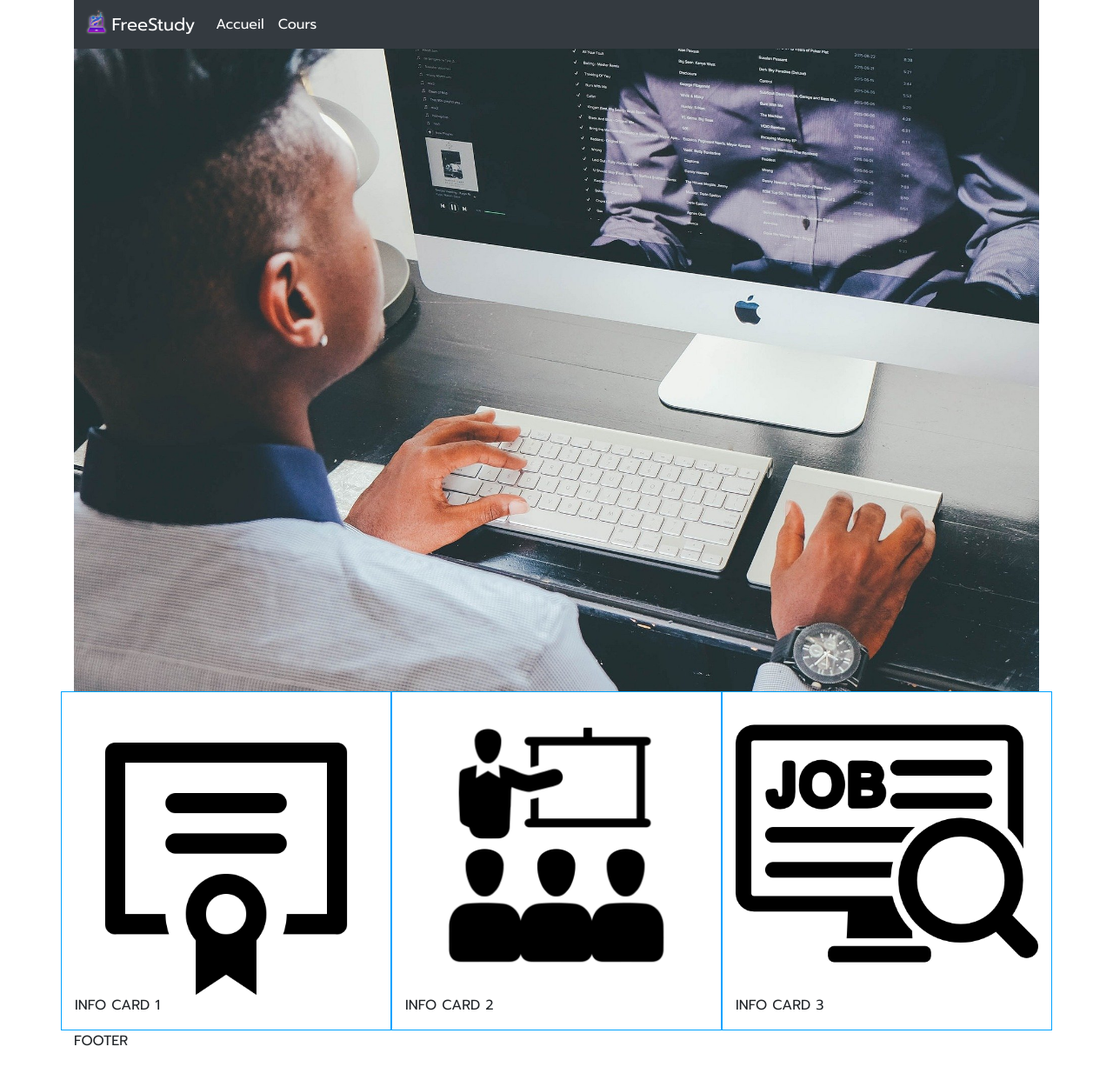
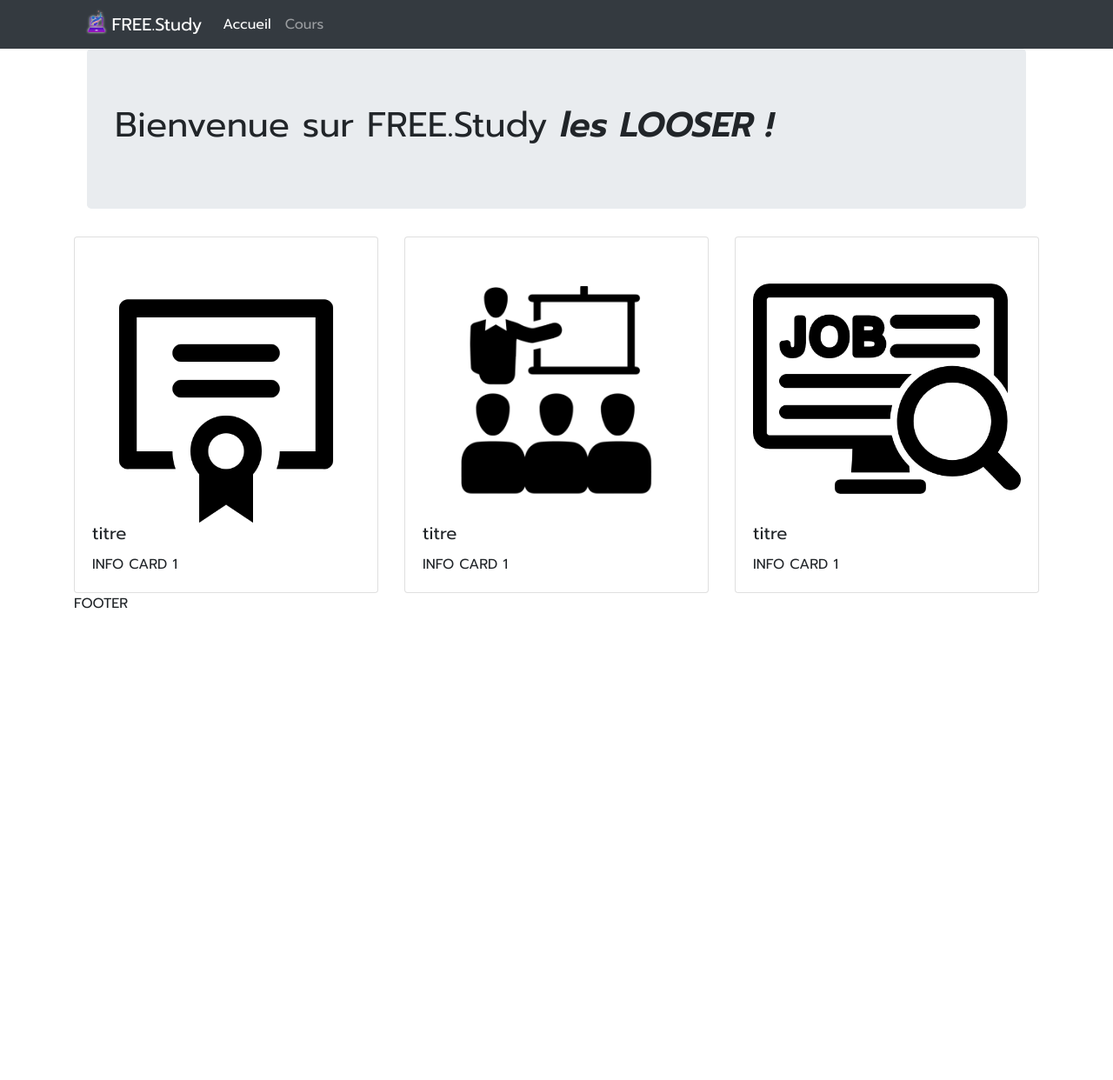
Before and after one commit to Anthonoir576/Projet-01_OpenClassRooms-BOOTSTRAP, a website: page index.html in a window 1280 px wide. Shown: the whole page at 87% size. After the commit the page ends 800 px from the top, so only its background shows below. Drawn offline with nearby package versions, Linux system fonts and the light colour scheme.

Commit message:
petit backup

```diff
--- a/index.html
+++ b/index.html
@@ -29,21 +29,30 @@
 
     <body>
 
+        <div title="Barre de navigation" class="bg-dark">
             <div class="container">
-
-
-
                 <div class="row">
                     <header class="col">
-                    <nav class="navbar navbar-expand text-white bg-dark">
-                        <a href="index.html" class="navbar-brand"> <img class="logo" src="img/logomod.png" alt="logo entreprise"/> FreeStudy</a>
+                        <nav class="navbar navbar-expand-md navbar-dark">
+                            <a href="index.html" class="navbar-brand"> <img class="logo" src="img/logomod.png" alt="logo entreprise"/> FREE.Study</a>
+                            <button class="navbar-toggler" type="button" data-toggle="collapse" data-target="#navbarContent">
+                                <span class="navbar-toggler-icon"></span>
+                            </button>
+                            <div id="navbarContent" class="collapse navbar-collapse">
+
                                 <ul class="navbar-nav">
                                     <li class="nav-item active"><a href="index.html" class="nav-link">Accueil</a></li>
                                     <li class="nav-item"><a href="cours.html" class="nav-link">Cours</a></li>
                                 </ul>
+
+                            </div>
                         </nav>
                     </header>
                 </div>
+            </div>
+        </div>
+
+        <!--<div title="banner" class="container-fluid">
 
             <div class="row">
                 <main class="col">
@@ -51,20 +60,45 @@
                 </main>
             </div>
 
-            <div class="row" class="card">
-                <div class="col-12 col-md-4 col-lg-4 info-card" >
-                    <img src="img/icon1.png" alt="icon diplome" />
-                    <p>INFO CARD 1</p>
+        </div>-->
+
+        <div title="Contenu de la page" class="container">
+
+            <div title="banner" class="container-fluid">
+                <main class="jumbotron">
+                     <h1>Bienvenue sur FREE.Study <em>les LOOSER !</em></h1>
+                </main>
             </div>
 
-                <div class="col-12 col-md-4 col-lg-4 info-card" >
-                    <img src="img/icon2.png" alt="icon diplome" />
-                    <p>INFO CARD 2</p>
+            <div class="row">
+                <div class="col-12 col-md-4 col-lg-4">
+                    <div class="card">
+                        <div class="card-body">
+                            <img class="card-img-top" src="img/icon1.png" alt="icon diplome" />
+                            <h5 class="card-title"> titre </h5>
+                            <p class="card-text">INFO CARD 1</p>
+                        </div>
+                    </div>
                 </div>
 
-                <div class="col-12 col-md-4 col-lg-4 info-card" >
-                    <img src="img/icon3.png" alt="icon diplome" />
-                    <p>INFO CARD 3</p>
+                <div class="col-12 col-md-4 col-lg-4">
+                    <div class="card">
+                        <div class="card-body">
+                            <img class="card-img-top" src="img/icon2.png" alt="icon diplome" />
+                            <h5 class="card-title"> titre </h5>
+                            <p class="card-text">INFO CARD 1</p>
+                        </div>
+                    </div>
+                </div>
+
+                <div class="col-12 col-md-4 col-lg-4">
+                    <div class="card">
+                        <div class="card-body">
+                            <img class="card-img-top" src="img/icon3.png" alt="icon diplome" />
+                            <h5 class="card-title"> titre </h5>
+                            <p class="card-text">INFO CARD 1</p>
+                        </div>
+                    </div>
                 </div>
             </div>
 
--- a/style.scss
+++ b/style.scss
@@ -81,7 +81,7 @@ body {
 
 }
 
-
+/*
 // BANNER
 .banner {
 
@@ -104,6 +104,8 @@ body {
 	}
 
 }
+*/
+
 
 // LOGO NAV
 .logo {
```
Also changed, not shown: style.css, 1 other file. Lines whose indentation alone changed are shown as unchanged.
